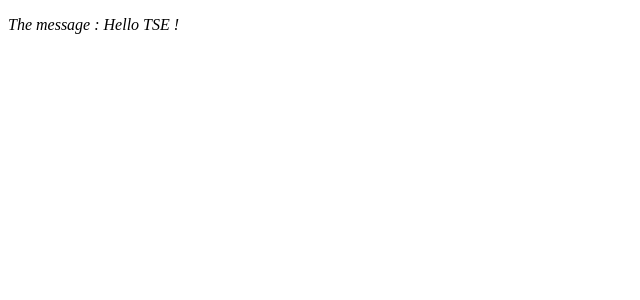
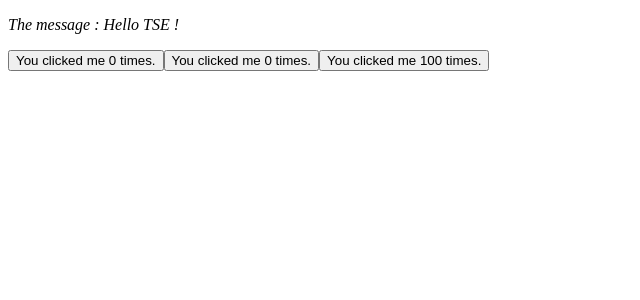
Before and after one commit to rgirodon/tse_first_vue3, a Vue app in the folder first_vue3/: page / in a window 1280 px wide. Shown: the top 300 px of the page, without its empty margins (0-640 px from the left). Built offline with nearby package versions, Linux system fonts and the light colour scheme.

Commit message:
Add counter component

```diff
--- a/first_vue3/src/App.vue
+++ b/first_vue3/src/App.vue
@@ -1,15 +1,23 @@
 <script>
+import CounterComponent from './components/CounterComponent.vue';
+
 export default {
   data() {
     return {
       message: "Hello TSE !"
     }
+  },
+  components: {
+    CounterComponent
   }
 }
 </script>
 
 <template>
   <p>The message : {{ message }}</p>
+  <counter-component :initial="0" :increment="1" />
+  <counter-component :initial="0" :increment="2" />
+  <counter-component :initial="100" :increment="-1" />
 </template>
 
 <style scoped>
--- /dev/null
+++ b/first_vue3/src/components/CounterComponent.vue
@@ -0,0 +1,25 @@
+<script>
+export default {
+    props: {
+        initial: Number,
+        increment: Number
+    },
+    data() {
+        return {
+            count: 0
+        }
+    },
+    created: function() {
+        this.count = this.initial;
+    },
+    methods: {
+        incrementHandler() {
+            this.count += this.increment;
+        }
+    }
+}
+</script>
+
+<template>
+  <button @click="incrementHandler">You clicked me {{ count }} times.</button>
+</template>
```
